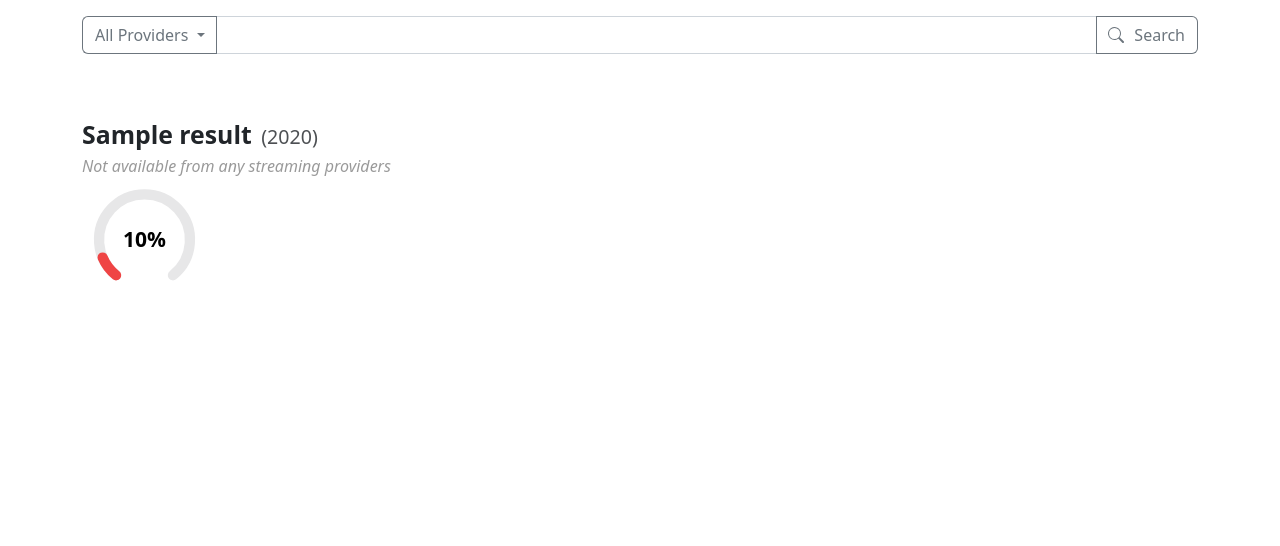
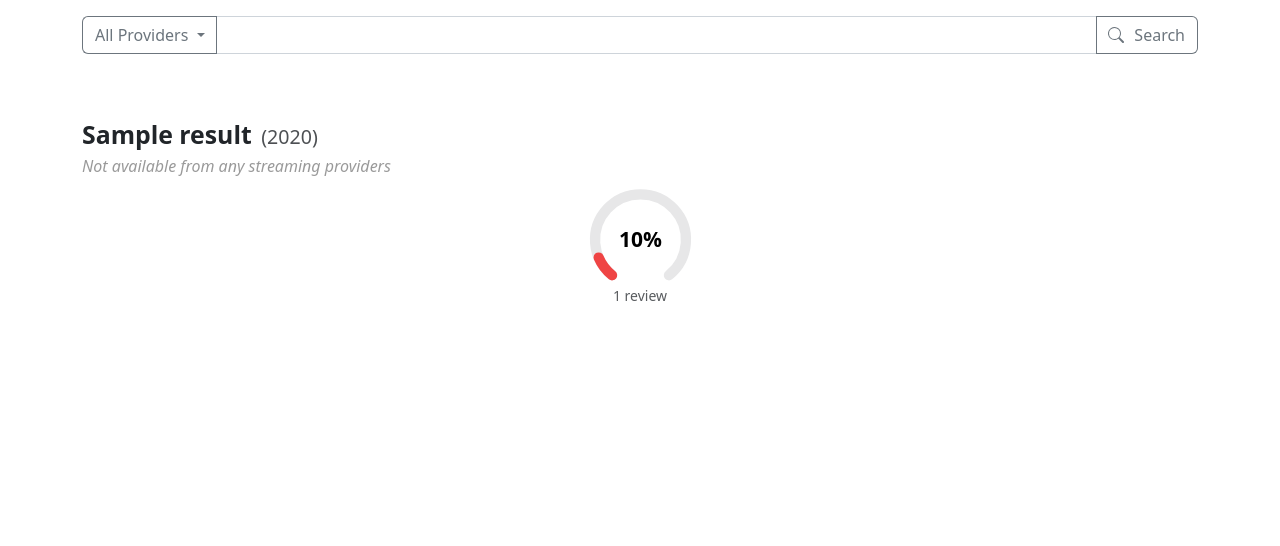
Before and after one commit to oflore12/Where-to-Stream, a Flask app: template templates/search.html in a window 1280 px wide. Shown: the part 156-702 px from the top of the page. Run offline with Flask 3, Linux system fonts and the light colour scheme; the template is opened without the code that fills it: most values are stand-ins (such as "Sample title", 1, 10 or a date in 2020); parts of the project's set-up code (start-up, migrations or seed data) failed here and were passed over.

Commit message:
add review count to score gauge

```diff
--- a/static/styles.css
+++ b/static/styles.css
@@ -229,6 +229,7 @@ footer {
 svg.score {
   height: 125px;
   display: block;
+  margin: auto;
 }
 
 svg.score path {
--- a/templates/score_gauge.html
+++ b/templates/score_gauge.html
@@ -9,4 +9,5 @@
             font-weight="700">{{score if scoreCount > 0 else "--.-"}}%</text>
     </g>
 </svg>
+<p style="text-align: center; margin: -13px 0 0; font-size: 14px; opacity: 0.75;">{{scoreCount}} review{{'s' if scoreCount != 1}}</p>
 {%- endmacro %}
```
